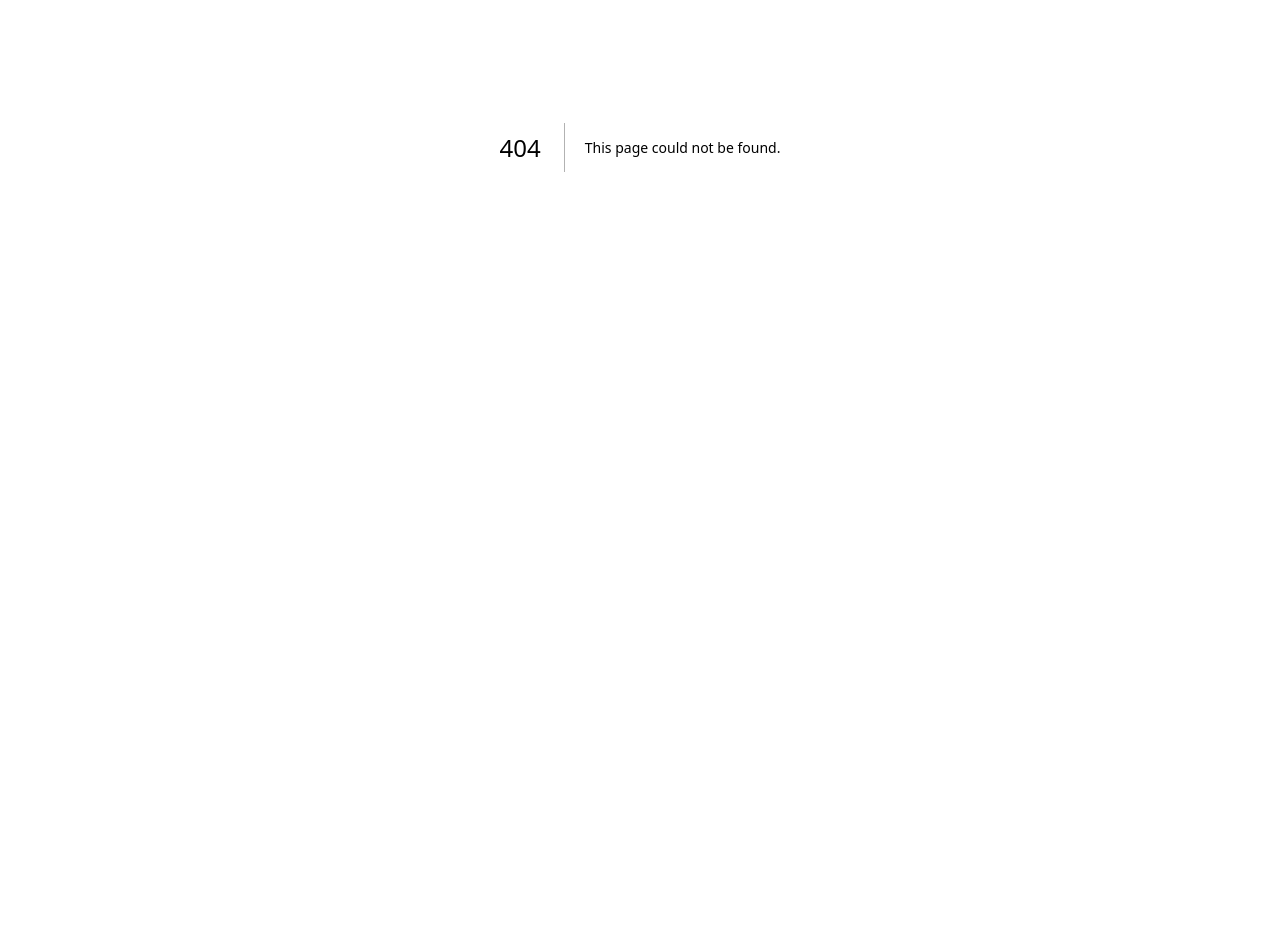
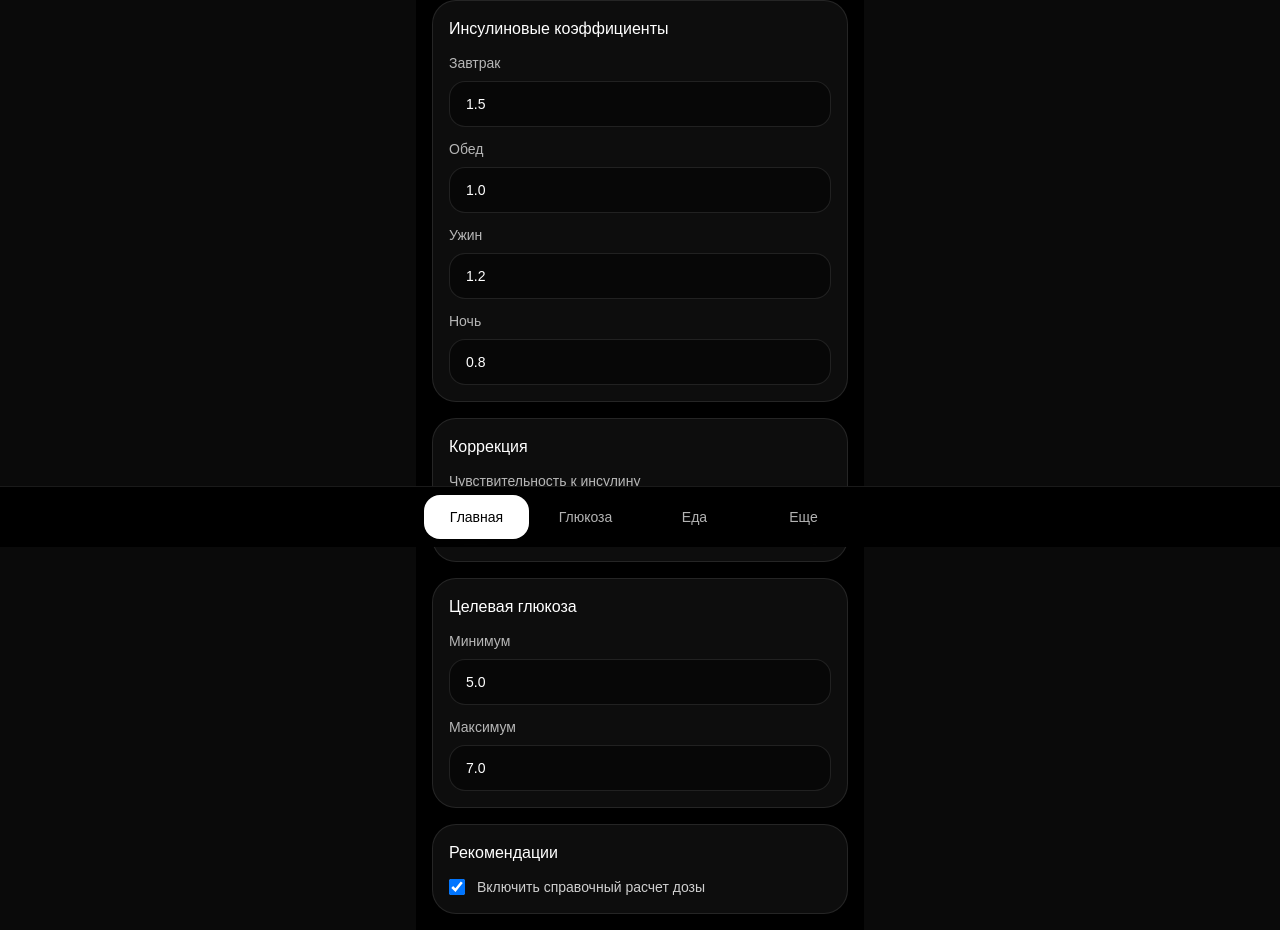
Before and after one commit to FuadM69/diabetic-diary, a Next.js app: page /settings in a window 1280 px wide. Before the commit this address had no page. Shown: the part 253-1183 px from the top of the page. Before the commit the page ends 800 px from the top, so only its background shows below. Built offline with nearby package versions, Linux system fonts and the light colour scheme.

Commit message:
Enhance glucose entry editing in GlucosePage by adding user feedback for successful edits and improving error handling for invalid inputs, ensuring a smoother user experience.

```diff
--- /dev/null
+++ b/src/app/settings/page.tsx
@@ -0,0 +1,233 @@
+"use client";
+
+import { useEffect, useState } from "react";
+import { AppShell } from "@/components/layout/app-shell";
+
+type DiabetesSettings = {
+  breadUnitGrams: string;
+  insulinBreakfastRatio: string;
+  insulinLunchRatio: string;
+  insulinDinnerRatio: string;
+  insulinNightRatio: string;
+  insulinSensitivityFactor: string;
+  targetGlucoseMin: string;
+  targetGlucoseMax: string;
+  recommendationsEnabled: boolean;
+};
+
+const defaultSettings: DiabetesSettings = {
+  breadUnitGrams: "12",
+  insulinBreakfastRatio: "1.5",
+  insulinLunchRatio: "1.0",
+  insulinDinnerRatio: "1.2",
+  insulinNightRatio: "0.8",
+  insulinSensitivityFactor: "2.0",
+  targetGlucoseMin: "5.0",
+  targetGlucoseMax: "7.0",
+  recommendationsEnabled: true,
+};
+
+export default function SettingsPage() {
+  const [settings, setSettings] = useState<DiabetesSettings>(defaultSettings);
+  const [isSaved, setIsSaved] = useState(false);
+
+  useEffect(() => {
+    const savedSettings = localStorage.getItem("diabetes_settings");
+
+    if (!savedSettings) {
+      return;
+    }
+
+    try {
+      const parsedSettings: Partial<DiabetesSettings> = JSON.parse(savedSettings);
+      setSettings({
+        ...defaultSettings,
+        ...parsedSettings,
+      });
+    } catch {
+      setSettings(defaultSettings);
+    }
+  }, []);
+
+  const handleChange = (field: keyof DiabetesSettings, value: string) => {
+    setSettings((prev) => ({
+      ...prev,
+      [field]: value,
+    }));
+  };
+
+  const handleToggleRecommendations = () => {
+    setSettings((prev) => ({
+      ...prev,
+      recommendationsEnabled: !prev.recommendationsEnabled,
+    }));
+  };
+
+  const handleSave = () => {
+    localStorage.setItem("diabetes_settings", JSON.stringify(settings));
+    setIsSaved(true);
+    setTimeout(() => {
+      setIsSaved(false);
+    }, 2000);
+  };
+
+  const inputClassName =
+    "mt-2 w-full rounded-2xl border border-white/10 bg-black/40 px-4 py-3 text-white outline-none placeholder:text-white/40 focus:border-white/30";
+
+  return (
+    <AppShell title="Настройки">
+      <div className="space-y-4">
+        <section className="rounded-3xl border border-white/10 bg-white/5 p-4">
+          <h2 className="text-base font-medium text-white">ХЕ</h2>
+          <label className="mt-3 block text-sm text-white/70">
+            Граммов углеводов в 1 ХЕ
+            <input
+              type="number"
+              inputMode="decimal"
+              step="0.1"
+              value={settings.breadUnitGrams}
+              onChange={(event) =>
+                handleChange("breadUnitGrams", event.target.value)
+              }
+              className={inputClassName}
+            />
+          </label>
+        </section>
+
+        <section className="rounded-3xl border border-white/10 bg-white/5 p-4">
+          <h2 className="text-base font-medium text-white">
+            Инсулиновые коэффициенты
+          </h2>
+          <div className="mt-3 grid grid-cols-1 gap-3">
+            <label className="text-sm text-white/70">
+              Завтрак
+              <input
+                type="number"
+                inputMode="decimal"
+                step="0.1"
+                value={settings.insulinBreakfastRatio}
+                onChange={(event) =>
+                  handleChange("insulinBreakfastRatio", event.target.value)
+                }
+                className={inputClassName}
+              />
+            </label>
+            <label className="text-sm text-white/70">
+              Обед
+              <input
+                type="number"
+                inputMode="decimal"
+                step="0.1"
+                value={settings.insulinLunchRatio}
+                onChange={(event) =>
+                  handleChange("insulinLunchRatio", event.target.value)
+                }
+                className={inputClassName}
+              />
+            </label>
+            <label className="text-sm text-white/70">
+              Ужин
+              <input
+                type="number"
+                inputMode="decimal"
+                step="0.1"
+                value={settings.insulinDinnerRatio}
+                onChange={(event) =>
+                  handleChange("insulinDinnerRatio", event.target.value)
+                }
+                className={inputClassName}
+              />
+            </label>
+            <label className="text-sm text-white/70">
+              Ночь
+              <input
+                type="number"
+                inputMode="decimal"
+                step="0.1"
+                value={settings.insulinNightRatio}
+                onChange={(event) =>
+                  handleChange("insulinNightRatio", event.target.value)
+                }
+                className={inputClassName}
+              />
+            </label>
+          </div>
+        </section>
+
+        <section className="rounded-3xl border border-white/10 bg-white/5 p-4">
+          <h2 className="text-base font-medium text-white">Коррекция</h2>
+          <label className="mt-3 block text-sm text-white/70">
+            Чувствительность к инсулину
+            <input
+              type="number"
+              inputMode="decimal"
+              step="0.1"
+              value={settings.insulinSensitivityFactor}
+              onChange={(event) =>
+                handleChange("insulinSensitivityFactor", event.target.value)
+              }
+              className={inputClassName}
+            />
+          </label>
+        </section>
+
+        <section className="rounded-3xl border border-white/10 bg-white/5 p-4">
+          <h2 className="text-base font-medium text-white">Целевая глюкоза</h2>
+          <div className="mt-3 grid grid-cols-1 gap-3">
+            <label className="text-sm text-white/70">
+              Минимум
+              <input
+                type="number"
+                inputMode="decimal"
+                step="0.1"
+                value={settings.targetGlucoseMin}
+                onChange={(event) =>
+                  handleChange("targetGlucoseMin", event.target.value)
+                }
+                className={inputClassName}
+              />
+            </label>
+            <label className="text-sm text-white/70">
+              Максимум
+              <input
+                type="number"
+                inputMode="decimal"
+                step="0.1"
+                value={settings.targetGlucoseMax}
+                onChange={(event) =>
+                  handleChange("targetGlucoseMax", event.target.value)
+                }
+                className={inputClassName}
+              />
+            </label>
+          </div>
+        </section>
+
+        <section className="rounded-3xl border border-white/10 bg-white/5 p-4">
+          <h2 className="text-base font-medium text-white">Рекомендации</h2>
+          <label className="mt-3 flex items-center gap-3 text-sm text-white/80">
+            <input
+              type="checkbox"
+              checked={settings.recommendationsEnabled}
+              onChange={handleToggleRecommendations}
+              className="h-4 w-4 rounded border-white/20 bg-black/40"
+            />
+            Включить справочный расчет дозы
+          </label>
+        </section>
+
+        <section className="rounded-3xl border border-white/10 bg-white/5 p-4">
+          <button
+            onClick={handleSave}
+            className="w-full rounded-2xl bg-white px-4 py-3 text-sm font-medium text-black"
+          >
+            Сохранить настройки
+          </button>
+          {isSaved && (
+            <p className="mt-3 text-sm text-white/70">Настройки сохранены</p>
+          )}
+        </section>
+      </div>
+    </AppShell>
+  );
+}
```
